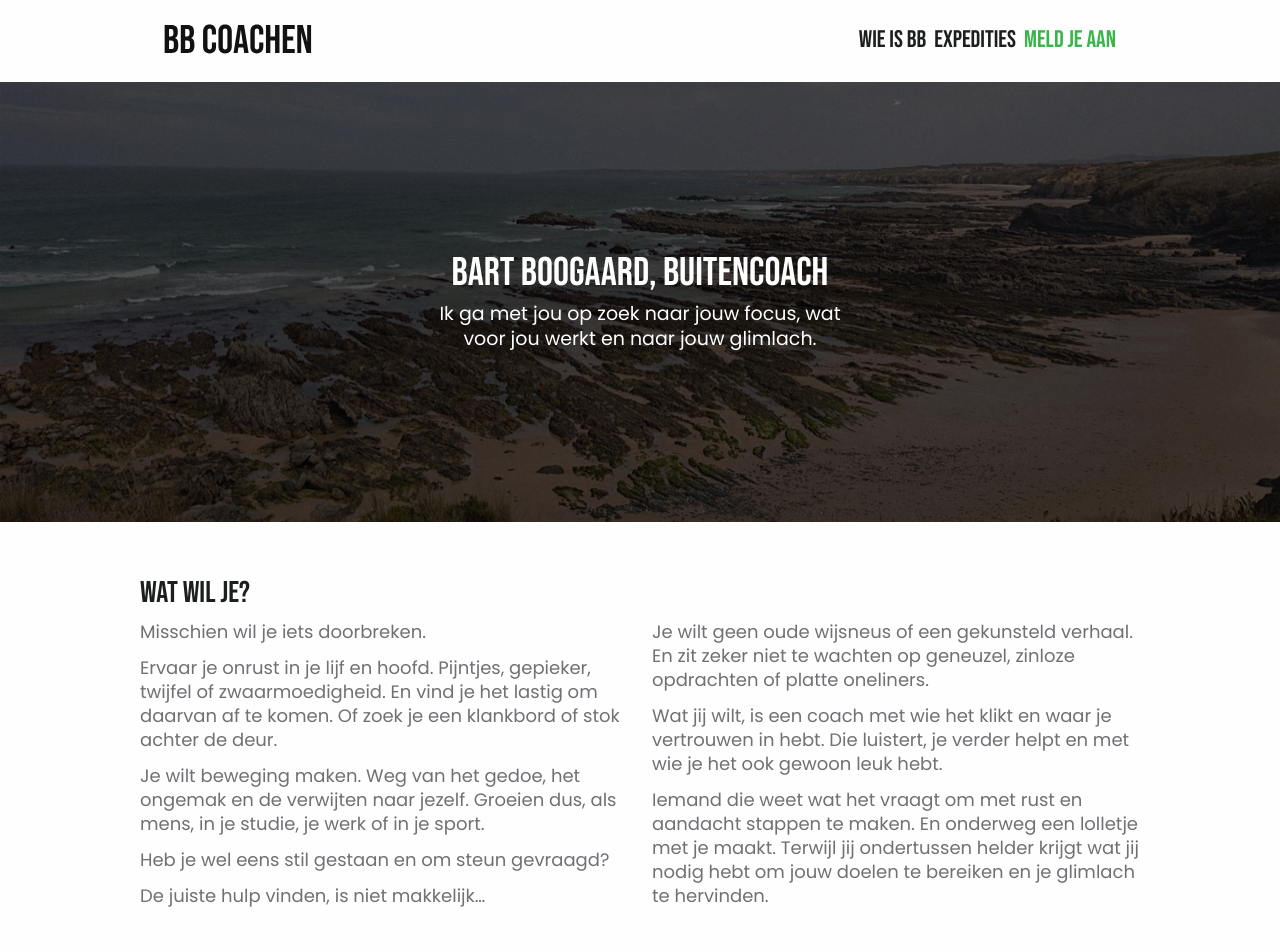
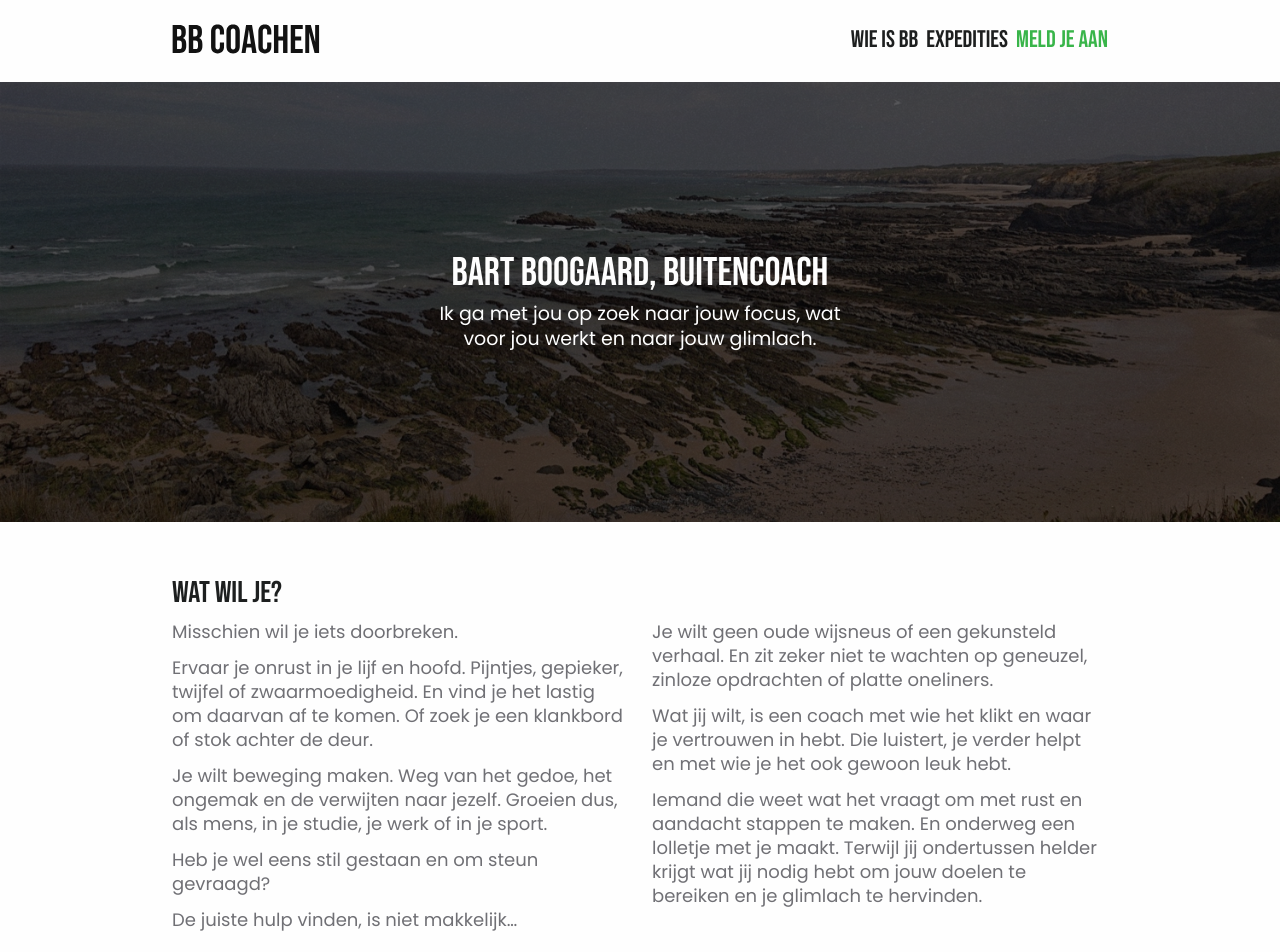
Before and after one commit to sjaakluthart/bb-coachen-website, a React (Create React App) app: page / in a window 1280 px wide. Shown: the top 952 px of the page. Built offline with nearby package versions, Linux system fonts and the light colour scheme.

Commit message:
Changed styles.

```diff
--- a/src/css/Header.css
+++ b/src/css/Header.css
@@ -38,3 +38,9 @@ header a:last-child {
   margin-right: 0;
   color: var(--green);
 }
+
+@media (min-width: 768px) {
+  header {
+    padding: 24px 32px;
+  }
+}
--- a/src/css/index.css
+++ b/src/css/index.css
@@ -96,7 +96,7 @@ h1 {
 
 article {
   width: 100%;
-  padding: 44px 32px;
+  padding: 44px 24px;
   box-sizing: border-box;
   max-width: 1000px;
   margin: 0 auto;
@@ -146,7 +146,7 @@ article section:first-child {
 
 @media (min-width: 768px) {
   article {
-    padding: 56px 0;
+    padding: 56px 32px;
   }
 
   article > section {
```
